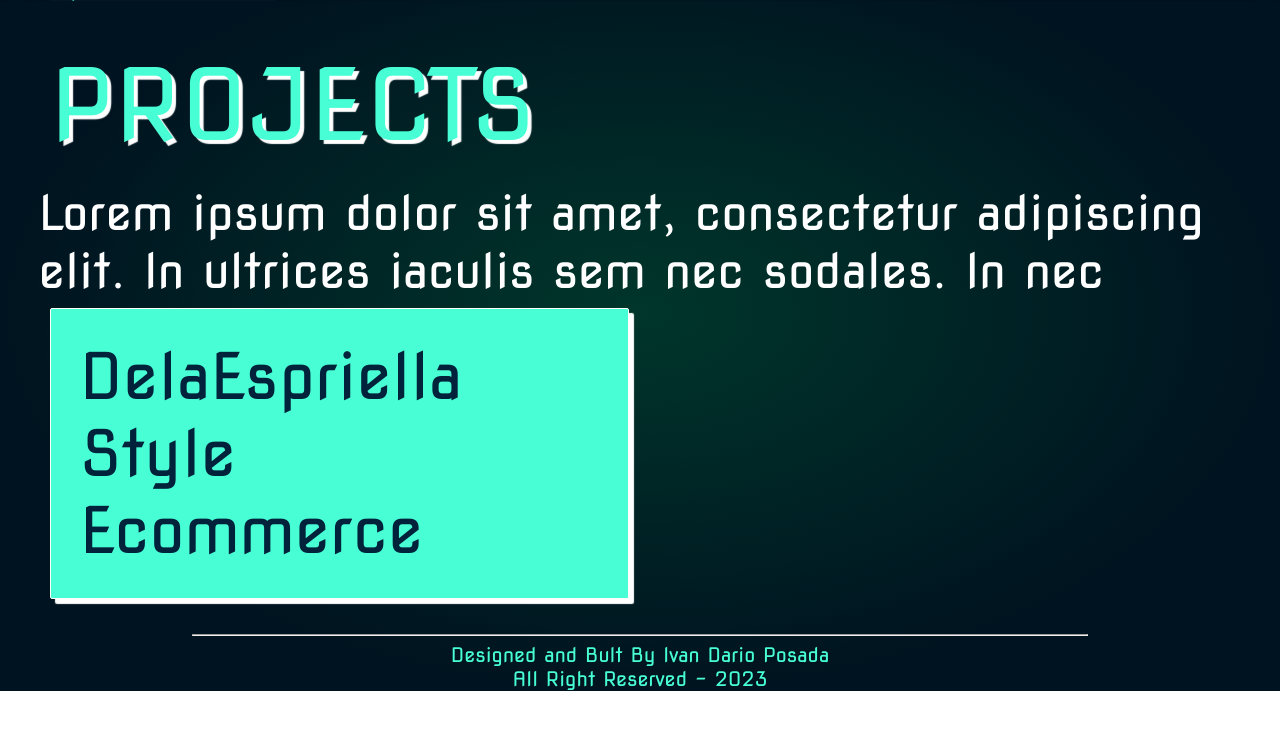
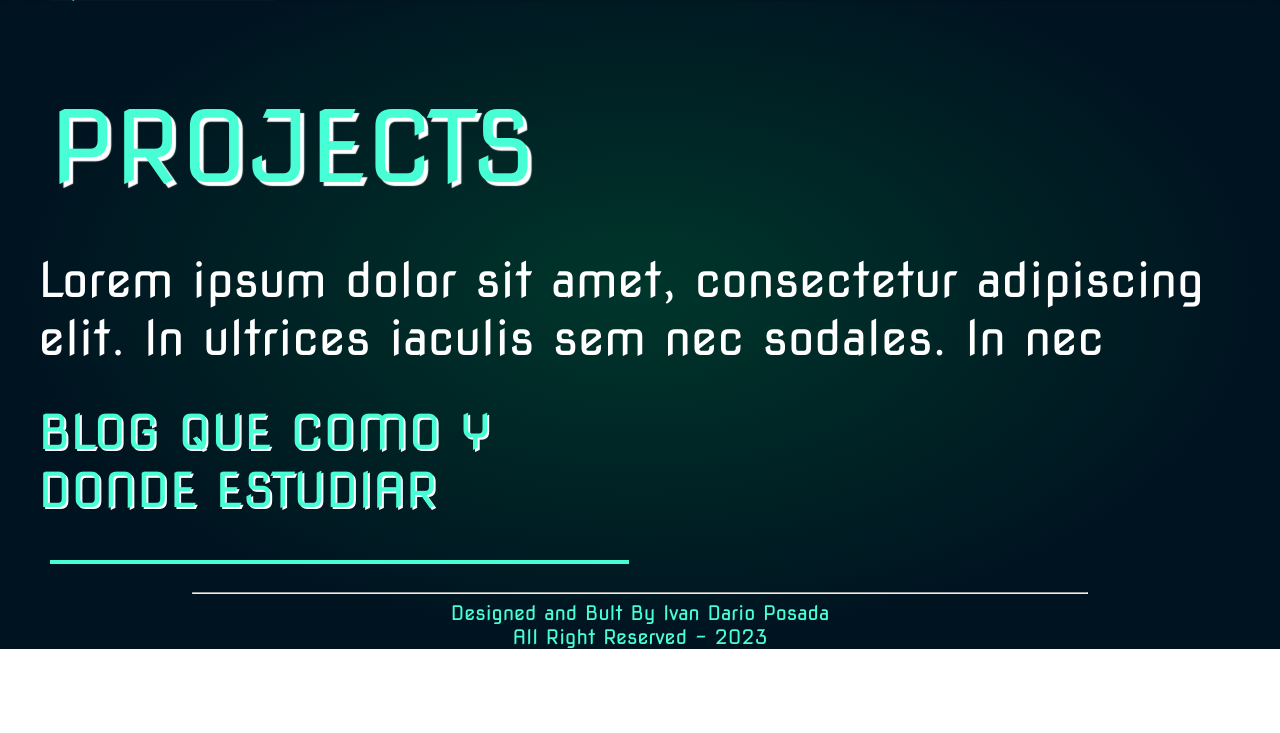
Before and after one commit to idposada/ivandariowebdev, a PHP site: page /projects.php in a window 1280 px wide. Shown: the part 67-800 px from the top of the page. Run offline with PHP 8.4, Linux system fonts and the light colour scheme.

Commit message:
Re diseño de seccion de proyectos

```diff
--- a/projects.php
+++ b/projects.php
@@ -3,7 +3,7 @@
   <section class="intro">
     <div class="row animate__animated animate__slideInDown" data-aos="fade-up">
       <div class="col m12 s12 titulo-home">
-        PROJECTS
+    <h1>PROJECTS</h1>
       </div>
     </div>
 
@@ -14,21 +14,18 @@
 
 
   <section class="project-list">
-    <div class="row">
+    <div class="row project">
+      <div class="col m6 s12">
+        <div class="tit2-home row">
+          <h2>BLOG QUE COMO Y DONDE ESTUDIAR</h2>
+          </div>
+          <hr class="ln-project">
+          <div class="project-links">
 
-      <div class="col l6 m6 s12">
-
-        <div class="card card-project-int">
-          <div class="pj-project-name">
-            DelaEspriella Style Ecommerce
           </div>
-        </div>
 
       </div>
 
-      <div class="col l6 m6 s12">
-
-      </div>
 
     </div>
   </section>
--- a/style.css
+++ b/style.css
@@ -70,7 +70,17 @@ font-weight: 400;
 line-height: normal;
 }
 
-.titulo-home{
+.titulo-home {
+  color: #48FFD5;
+text-shadow: 4px 4px 1px #FFF;
+font-family: Nova Square;
+font-size: 99px;
+font-style: normal;
+font-weight: 400;
+line-height: normal;
+}
+
+.titulo-home h1{
   color: #48FFD5;
 text-shadow: 4px 4px 1px #FFF;
 font-family: Nova Square;
@@ -227,6 +237,14 @@ box-shadow: 5px 5px 1px 0px #FFF;
   padding: 29px;
 }
 
+.ln-project{
+  border: 2px solid #48FFD5;
+
+}
+
+.project-links{
+
+}
 
 
 @media only screen and (max-width: 428px)   {
```
